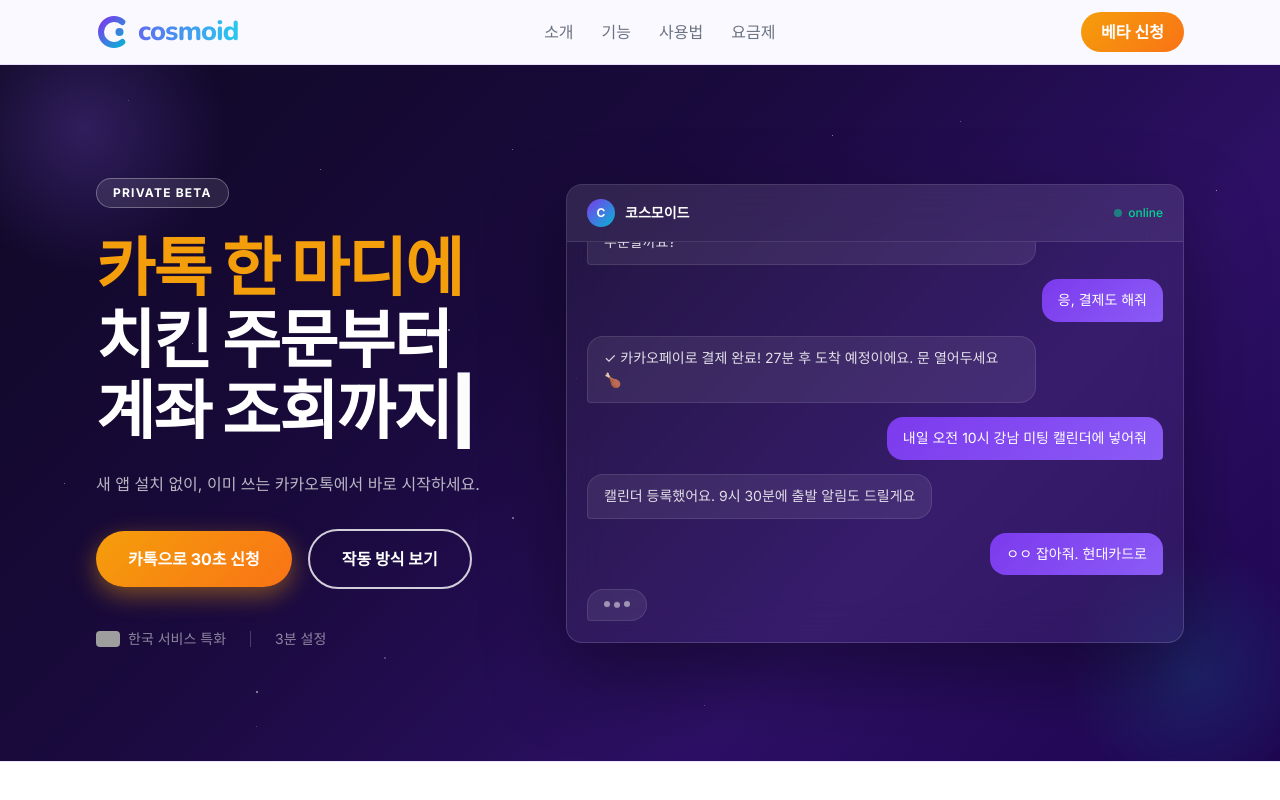
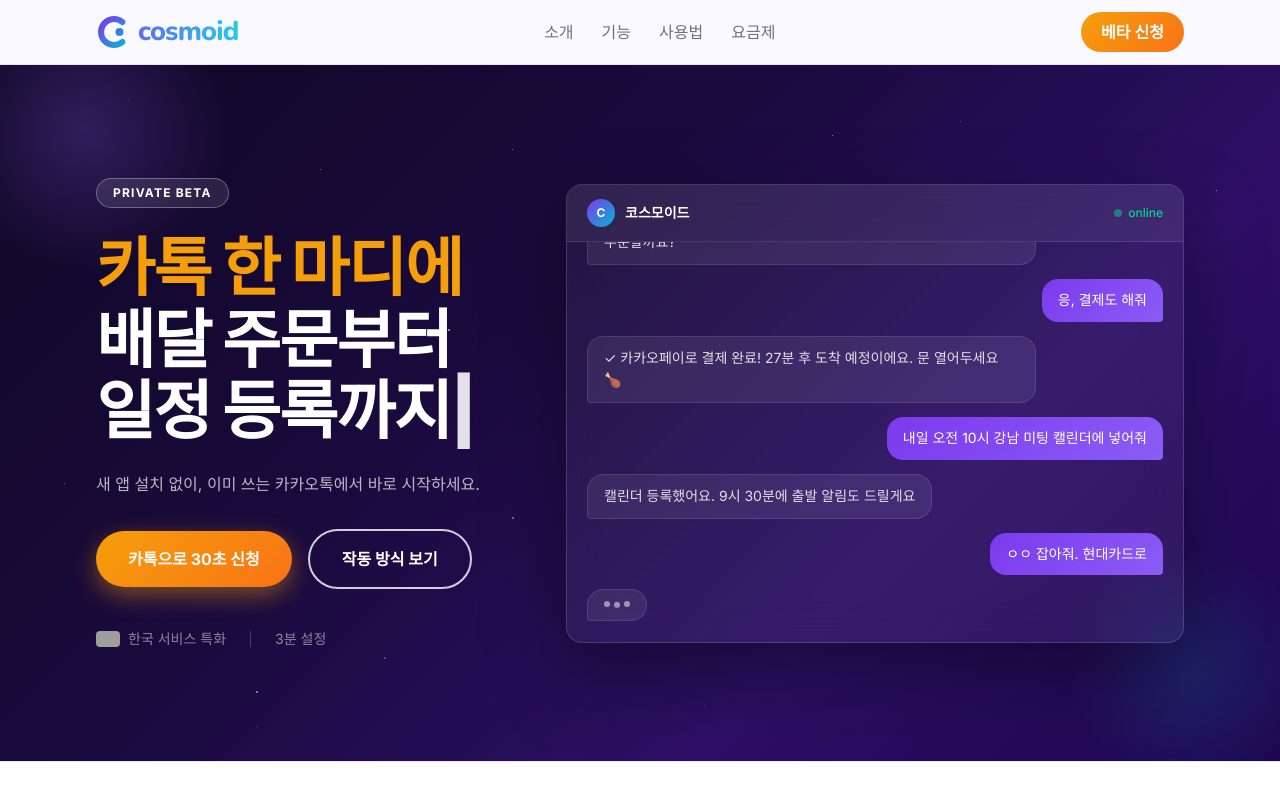
Before and after one commit to seojoonkim/cosmoid, a Next.js app: page / in a window 1280 px wide. Shown: the top 800 px of the page. Built offline with nearby package versions, Linux system fonts and the light colour scheme; grey boxes are pictures that could not be loaded.

Commit message:
feat: Hero h1 10가지 사례 순환 타이핑

```diff
--- a/src/components/Hero.tsx
+++ b/src/components/Hero.tsx
@@ -2,20 +2,39 @@
 import { useState, useEffect, useRef } from "react";
 import { motion, AnimatePresence } from "framer-motion";
 
-const H1_TEXT = "카톡 한 마디에\n치킨 주문부터\n계좌 조회까지";
+const H1_CASES = [
+  ["치킨 주문부터", "계좌 조회까지"],
+  ["배달 주문부터", "일정 등록까지"],
+  ["최저가 검색부터", "바로 결제까지"],
+  ["미팅 예약부터", "리마인더까지"],
+  ["택시 호출부터", "도착 알림까지"],
+  ["뉴스 요약부터", "환율 조회까지"],
+  ["장보기 주문부터", "배송 추적까지"],
+  ["병원 예약부터", "알림 설정까지"],
+  ["쇼핑 검색부터", "가격 비교까지"],
+  ["할 일 등록부터", "완료 체크까지"],
+];
 
 function TypingH1() {
+  const [caseIdx, setCaseIdx] = useState(0);
   const [displayed, setDisplayed] = useState("");
+  const fullText = "카톡 한 마디에\n" + H1_CASES[caseIdx][0] + "\n" + H1_CASES[caseIdx][1];
+
   useEffect(() => {
     let i = 0;
     setDisplayed("");
     const id = setInterval(() => {
       i++;
-      setDisplayed(H1_TEXT.slice(0, i));
-      if (i >= H1_TEXT.length) clearInterval(id);
-    }, 60);
+      setDisplayed(fullText.slice(0, i));
+      if (i >= fullText.length) {
+        clearInterval(id);
+        // 3초 후 다음 사례로
+        setTimeout(() => setCaseIdx(c => (c + 1) % H1_CASES.length), 3000);
+      }
+    }, 55);
     return () => clearInterval(id);
-  }, []);
+  }, [caseIdx]);
+
   const lines = displayed.split("\n");
   return (
     <h1 className="mt-6 font-black leading-[1.12] tracking-tight text-white"
```
